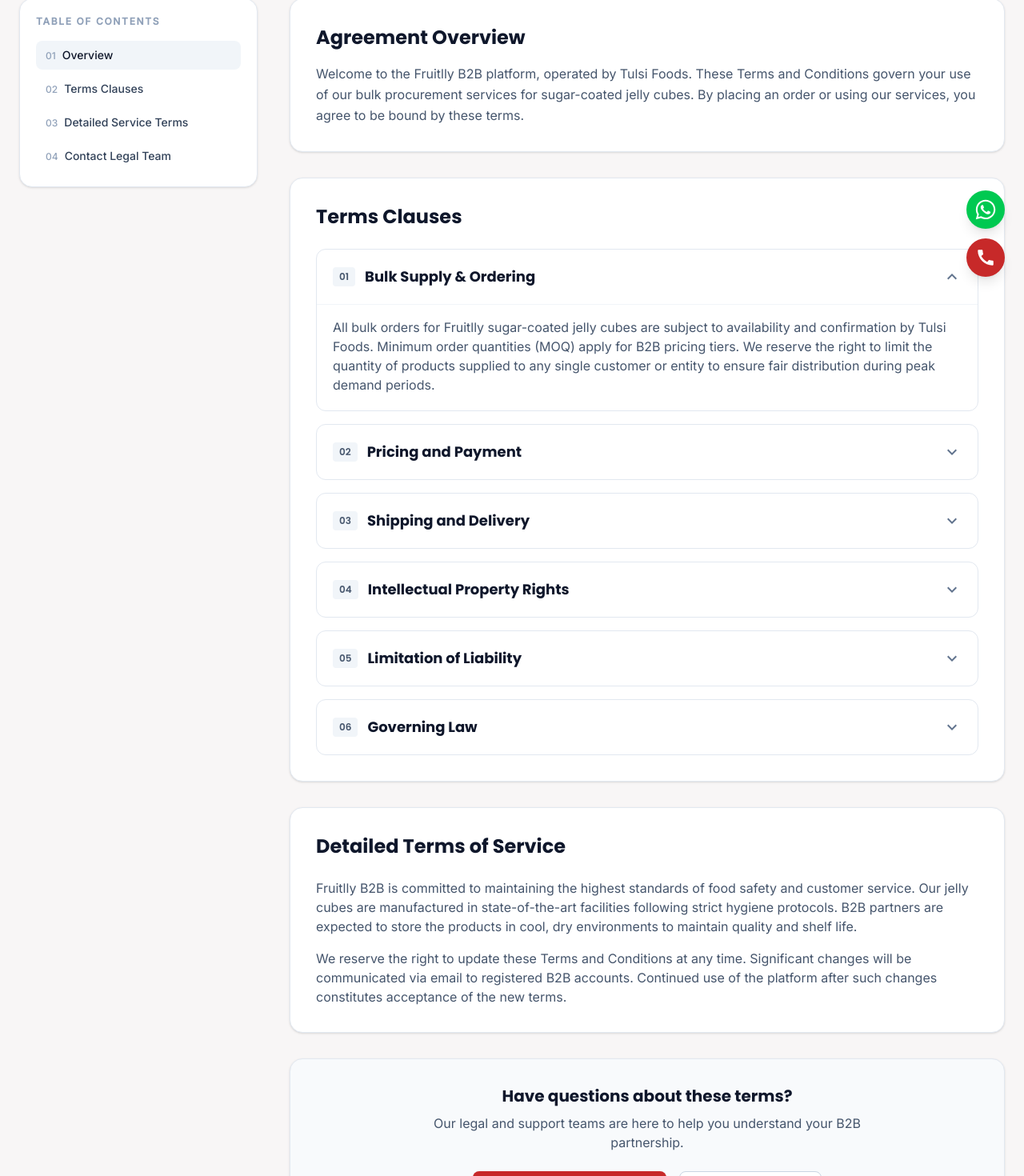
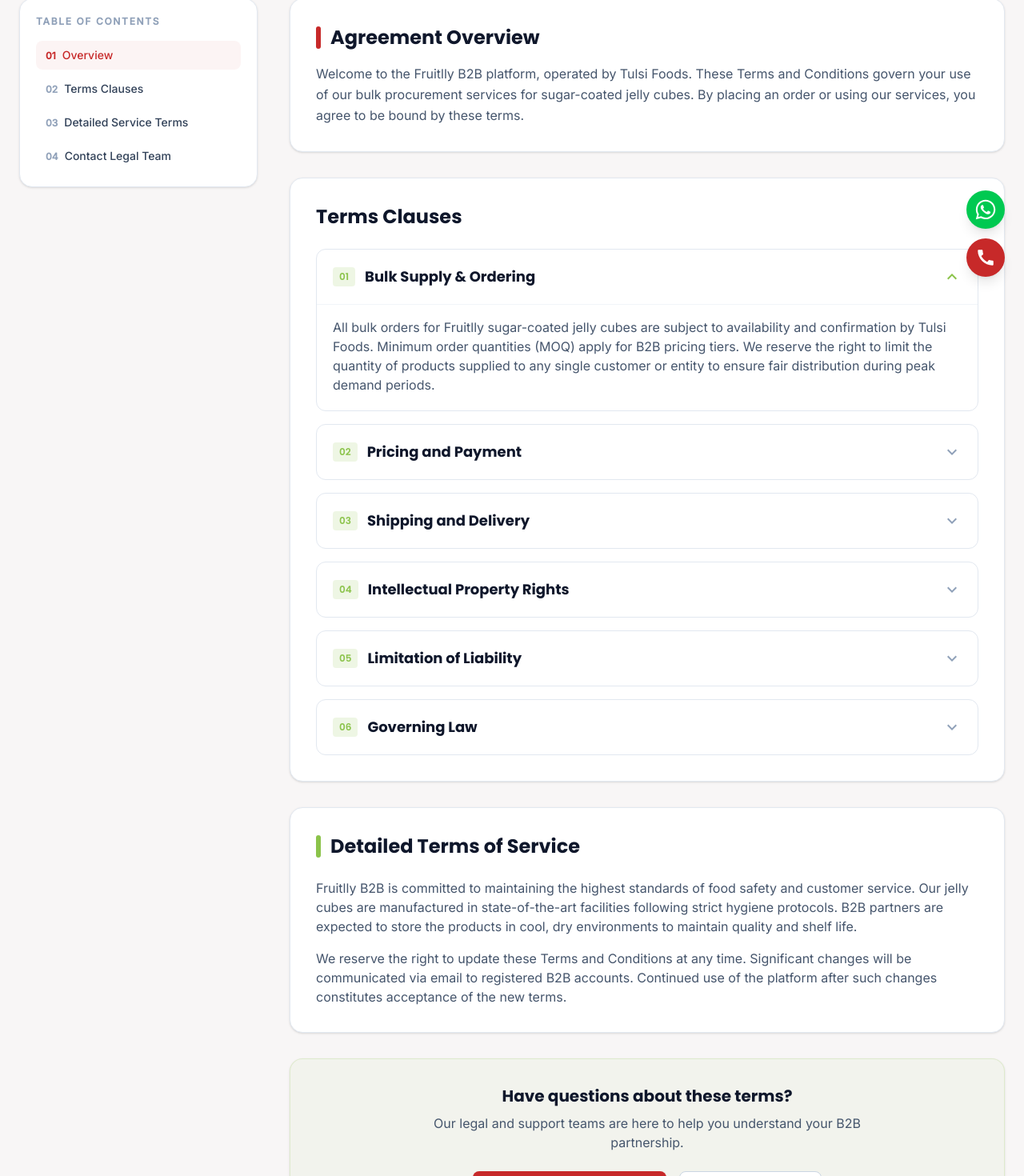
Before and after one commit to Darshan172003/Fruitlly, a React (Vite) app in the folder frontend/: page /terms-and-conditions in a window 1280 px wide. Shown: the part 430-1900 px from the top of the page at 80% size. Built offline with nearby package versions, Linux system fonts and the light colour scheme; no server answers.

Commit message:
feat: update styling in FAQ, Privacy Policy, and Terms and Conditions pages for improved visual consistency and clarity

```diff
--- a/frontend/src/pages/FAQ.tsx
+++ b/frontend/src/pages/FAQ.tsx
@@ -163,7 +163,7 @@ const FAQ = () => {
 
   return (
     <div className="flex flex-col flex-1">
-      <header className="relative overflow-hidden border-b border-slate-200 bg-slate-50 py-16 lg:py-20">
+      <header className="relative overflow-hidden border-b border-slate-200 bg-linear-to-b from-white to-accent-green/5 py-16 lg:py-20">
         <div className="mx-auto max-w-5xl px-4 text-center">
           <motion.h1
             initial={{ opacity: 0, y: 18 }}
@@ -176,13 +176,13 @@ const FAQ = () => {
             Everything procurement teams need to know about Fruitlly jelly products, including quality standards, bulk supply, packaging, and logistics support.
           </p>
           <div className="mt-8 flex flex-wrap items-center justify-center gap-3">
-            <span className="rounded-full border border-slate-200 bg-white px-4 py-2 text-sm font-semibold text-slate-700 shadow-sm">
+            <span className="rounded-full border border-primary/20 bg-primary/5 px-4 py-2 text-sm font-semibold text-primary shadow-sm">
               4 Key Categories
             </span>
             <span className="rounded-full border border-slate-200 bg-white px-4 py-2 text-sm font-semibold text-slate-700 shadow-sm">
               Quick Procurement Clarity
             </span>
-            <span className="rounded-full border border-slate-200 bg-white px-4 py-2 text-sm font-semibold text-slate-700 shadow-sm">
+            <span className="rounded-full border border-accent-green/25 bg-accent-green/5 px-4 py-2 text-sm font-semibold text-accent-green shadow-sm">
               B2B Support Ready
             </span>
           </div>
@@ -207,13 +207,13 @@ const FAQ = () => {
                       href={`#${cat.id}`}
                       onClick={handleCategoryClick(cat.id)}
                       className={`group block rounded-xl border px-3 py-3 transition-all ${isActive
-                          ? 'border-slate-300 bg-slate-100 text-slate-900 shadow-sm'
+                          ? 'border-primary/20 bg-primary/5 text-slate-900 shadow-sm'
                           : 'border-transparent text-slate-600 hover:border-slate-200 hover:bg-slate-50'
                         }`}
                     >
                       <div className="flex items-center gap-2.5">
                         <span
-                          className={`flex h-8 w-8 items-center justify-center rounded-lg ${isActive ? 'bg-slate-900 text-white' : 'bg-slate-100 text-slate-500 group-hover:bg-slate-200'
+                          className={`flex h-8 w-8 items-center justify-center rounded-lg ${isActive ? 'bg-primary text-white' : 'bg-slate-100 text-slate-500 group-hover:bg-slate-200'
                             }`}
                         >
                           <Icon size={18} />
@@ -236,7 +236,7 @@ const FAQ = () => {
               return (
                 <section key={category.id} id={category.id} className="scroll-mt-28">
                   <div className="mb-6 flex items-center gap-3">
-                    <div className="flex h-11 w-11 items-center justify-center rounded-xl bg-primary/10 text-primary">
+                    <div className="flex h-11 w-11 items-center justify-center rounded-xl bg-accent-green/10 text-accent-green">
                       <Icon size={24} />
                     </div>
                     <div>
@@ -263,7 +263,7 @@ const FAQ = () => {
                             <span className="pr-4 text-base font-semibold leading-relaxed text-slate-900 md:text-lg">
                               {item.question}
                             </span>
-                            <span className={`shrink-0 text-slate-500 transition-transform duration-300 ${isOpen ? 'rotate-180' : ''}`}>
+                            <span className={`shrink-0 transition-transform duration-300 ${isOpen ? 'rotate-180 text-accent-green' : 'text-slate-400'}`}>
                               <MdExpandMore size={24} />
                             </span>
                           </button>
@@ -294,7 +294,7 @@ const FAQ = () => {
         </div>
       </main>
 
-      <section className="border-t border-slate-200 bg-slate-50 py-16">
+      <section className="border-t border-slate-200 bg-linear-to-r from-primary/5 via-white to-accent-green/5 py-16">
         <div className="mx-auto max-w-6xl px-4">
           <div className="rounded-3xl border border-slate-200 bg-white p-8 text-center shadow-sm md:p-12">
             <h2 className="mb-3 text-3xl font-black tracking-tight text-slate-900">Still have questions?</h2>
@@ -309,7 +309,7 @@ const FAQ = () => {
                 <MdEmail size={20} /> Email Support
               </a>
               <a
-                className="flex items-center justify-center gap-2 rounded-xl border border-slate-300 bg-white px-8 py-4 font-bold text-slate-900 transition-all hover:border-slate-500"
+                className="flex items-center justify-center gap-2 rounded-xl border border-accent-green/40 bg-white px-8 py-4 font-bold text-slate-900 transition-all hover:border-accent-green hover:text-accent-green"
                 href="tel:+919422283890"
               >
                 <MdPhone size={20} /> Call Sales Team
--- a/frontend/src/pages/TermsAndConditions.tsx
+++ b/frontend/src/pages/TermsAndConditions.tsx
@@ -116,7 +116,7 @@ const TermsAndConditions = () => {
       animate={{ opacity: 1 }}
       className="flex flex-1 flex-col"
     >
-      <header className="border-b border-slate-200 bg-linear-to-b from-white to-slate-50">
+      <header className="border-b border-slate-200 bg-linear-to-b from-white to-accent-green/5">
         <div className="mx-auto w-full max-w-7xl px-6 pb-12 pt-12 lg:pb-14 lg:pt-16">
           <div className="mb-5 inline-flex items-center gap-2 rounded-full border border-slate-200 bg-white px-4 py-1.5 text-xs font-semibold text-slate-600">
             <MdCalendarToday size={14} />
@@ -147,11 +147,11 @@ const TermsAndConditions = () => {
                     onClick={handleTocClick(item.id)}
                     className={`rounded-lg px-3 py-2 text-sm font-medium transition-colors ${
                       activeSection === item.id
-                        ? 'bg-slate-100 text-slate-900'
+                        ? 'bg-primary/5 text-primary'
                         : 'text-slate-700 hover:bg-slate-100'
                     }`}
                   >
-                    <span className="mr-2 text-xs text-slate-400">{String(index + 1).padStart(2, '0')}</span>
+                    <span className={`mr-2 text-xs font-bold ${activeSection === item.id ? 'text-primary' : 'text-slate-400'}`}>{String(index + 1).padStart(2, '0')}</span>
                     {item.label}
                   </a>
                 ))}
@@ -161,7 +161,10 @@ const TermsAndConditions = () => {
 
           <article className="w-full space-y-8 lg:w-3/4">
             <section id="overview" className="scroll-mt-28 rounded-2xl border border-slate-200 bg-white p-4 shadow-sm sm:p-8">
-              <h2 className="mb-4 text-2xl font-bold text-slate-900">Agreement Overview</h2>
+              <h2 className="mb-4 flex items-center gap-3 text-2xl font-bold text-slate-900">
+                <span className="h-7 w-1.5 rounded-full bg-primary"></span>
+                Agreement Overview
+              </h2>
               <p className="leading-relaxed text-slate-600">
                 Welcome to the Fruitlly B2B platform, operated by Tulsi Foods. These Terms and
                 Conditions govern your use of our bulk procurement services for sugar-coated jelly
@@ -187,12 +190,12 @@ const TermsAndConditions = () => {
                         className="flex w-full items-center justify-between gap-6 p-5 text-left"
                       >
                         <h3 className="flex items-center gap-3 text-base font-bold text-slate-900 md:text-lg">
-                          <span className="rounded bg-slate-100 px-2 py-1 text-xs font-semibold text-slate-600">
+                          <span className="rounded bg-accent-green/15 px-2 py-1 text-xs font-semibold text-accent-green">
                             {String(index + 1).padStart(2, '0')}
                           </span>
                           {clause.title}
                         </h3>
-                        <span className={`shrink-0 text-slate-500 transition-transform duration-300 ${isOpen ? 'rotate-180' : ''}`}>
+                        <span className={`shrink-0 transition-transform duration-300 ${isOpen ? 'rotate-180 text-accent-green' : 'text-slate-400'}`}>
                           <MdExpandMore size={24} />
                         </span>
                       </button>
@@ -214,7 +217,10 @@ const TermsAndConditions = () => {
             </section>
 
             <section id="details" className="scroll-mt-28 rounded-2xl border border-slate-200 bg-white p-4 shadow-sm sm:p-8">
-              <h2 className="mb-6 text-2xl font-bold text-slate-900">Detailed Terms of Service</h2>
+              <h2 className="mb-6 flex items-center gap-3 text-2xl font-bold text-slate-900">
+                <span className="h-7 w-1.5 rounded-full bg-accent-green"></span>
+                Detailed Terms of Service
+              </h2>
               <div className="prose prose-slate max-w-none space-y-4 text-slate-600">
                 <p>
                   Fruitlly B2B is committed to maintaining the highest standards of food safety and
@@ -230,7 +236,7 @@ const TermsAndConditions = () => {
               </div>
             </section>
 
-            <section id="contact" className="scroll-mt-28 rounded-2xl border border-slate-200 bg-slate-50 p-4 text-center shadow-sm sm:p-8">
+            <section id="contact" className="scroll-mt-28 rounded-2xl border border-accent-green/20 bg-accent-green/5 p-4 text-center shadow-sm sm:p-8">
               <h3 className="mb-2 text-xl font-bold text-slate-900">Have questions about these terms?</h3>
               <p className="mx-auto mb-6 max-w-xl text-slate-600">
                 Our legal and support teams are here to help you understand your B2B partnership.
```
Also changed, not shown: frontend/src/pages/PrivacyPolicy.tsx (+11 -11 lines).
